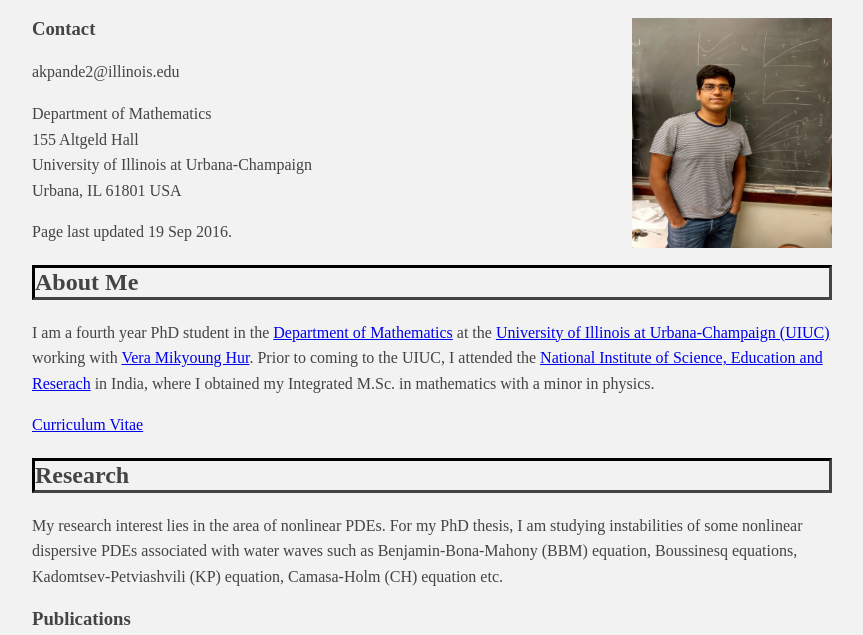
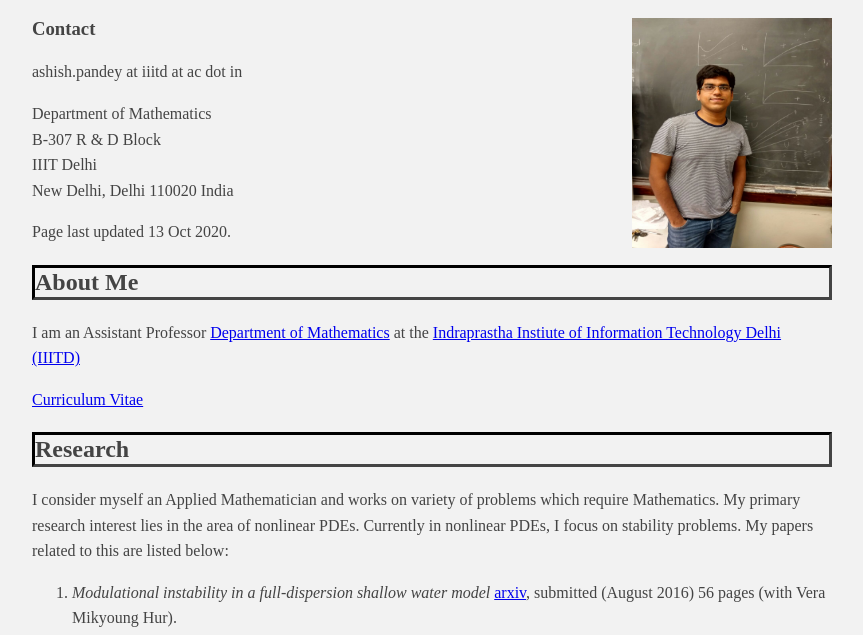
Before and after one commit to ashishpandeyiiitd/ashishpandeyiiitd.github.io, a plain HTML site: page index.html in a window 1280 px wide. Shown: the part 113-748 px from the top of the page, without its empty margins (208-1071 px from the left). Drawn offline with Linux system fonts and the light colour scheme.

Commit message:
Update index.html

```diff
--- a/index.html
+++ b/index.html
@@ -14,26 +14,24 @@
 
     <div id="contact">
         <h3>Contact</h3>
-        <p>akpande2@illinois.edu</p>
+        <p>ashish.pandey at iiitd at ac dot in</p>
         <p>
         Department of Mathematics<br>
-        155 Altgeld Hall<br>
-        University of Illinois at Urbana-Champaign<br>
-        Urbana, IL 61801 USA
+        B-307 R & D Block<br>
+        IIIT Delhi<br>
+        New Delhi, Delhi 110020 India
         </p>
-        <p>Page last updated 19 Sep 2016.</p>
+        <p>Page last updated 13 Oct 2020.</p>
     </div>
 
     <h2 id="About Me">About Me</h2>
     <p>
-    I am a fourth year PhD student in the <a href="http://www.math.uiuc.edu/">Department of Mathematics</a> at the <a href="http://www.uiuc.edu/">University of Illinois at Urbana-Champaign (UIUC)</a> working with <a href="http://www.math.illinois.edu/~verahur/">Vera Mikyoung Hur</a>. Prior to coming to the UIUC, I attended the <a href="http://www.niser.ac.in/">National Institute of Science, Education and Reserach</a> in India, where I obtained my Integrated M.Sc. in mathematics with a minor in physics.
-    </p>
+    I am an Assistant Professor <a href="https://math.iiitd.ac.in/">Department of Mathematics</a> at the <a href="https://www.iiitd.ac.in/">Indraprastha Instiute of Information Technology Delhi (IIITD)
     <p><a href="cv.pdf">Curriculum Vitae</a></p>
 
  <h2 id="Research">Research</h2>
     <p>
-    My research interest lies in the area of nonlinear PDEs. For my PhD thesis, I am studying instabilities of some nonlinear dispersive PDEs associated with water waves such as Benjamin-Bona-Mahony (BBM) equation, Boussinesq equations, Kadomtsev-Petviashvili (KP) equation, Camasa-Holm (CH) equation etc.
-<h3>Publications</h3>
+    I consider myself an Applied Mathematician and works on variety of problems which require Mathematics. My primary research interest lies in the area of nonlinear PDEs. Currently in nonlinear PDEs, I focus on stability problems. My papers related to this are listed below:
     <ol>
         <li> <i>Modulational instability in a full-dispersion shallow water model</i> <a href="https://arxiv.org/pdf/1608.04685.pdf">arxiv</a>,
 submitted (August 2016) 56 pages (with Vera Mikyoung Hur).
```
